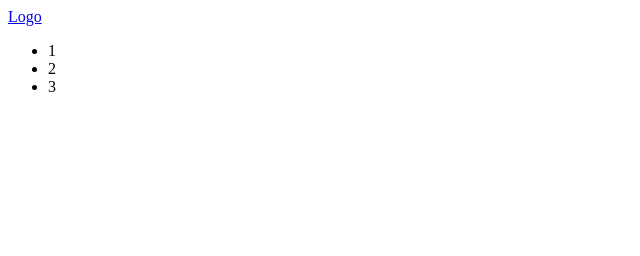
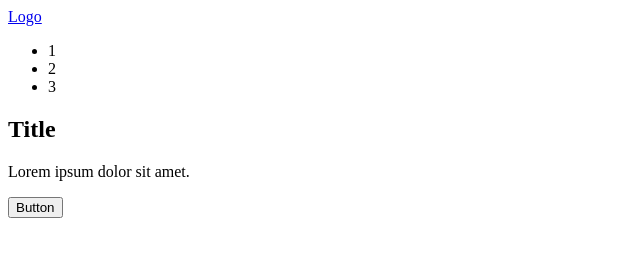
Before and after one commit to SergeyKorobka/test-119-14, a plain HTML site: page index.html in a window 1280 px wide. Shown: the whole page, without its empty margins (0-640 px from the left). Drawn offline with Linux system fonts and the light colour scheme.

Commit message:
add section 1

```diff
--- a/index.html
+++ b/index.html
@@ -14,5 +14,13 @@
         <li>3</li>
       </ul>
     </header>
+
+    <main>
+      <section>
+        <h1>Title</h1>
+        <p>Lorem ipsum dolor sit amet.</p>
+        <button type="button">Button</button>
+      </section>
+    </main>
   </body>
 </html>
```
